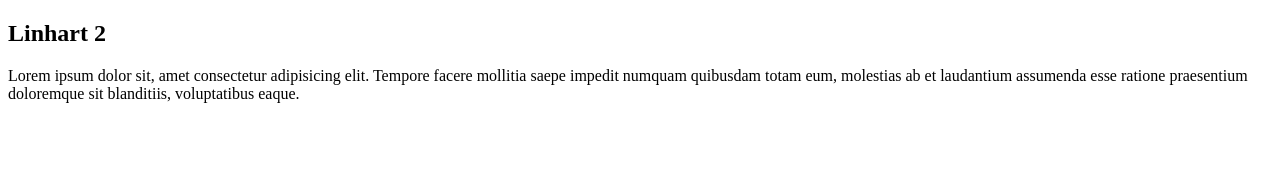
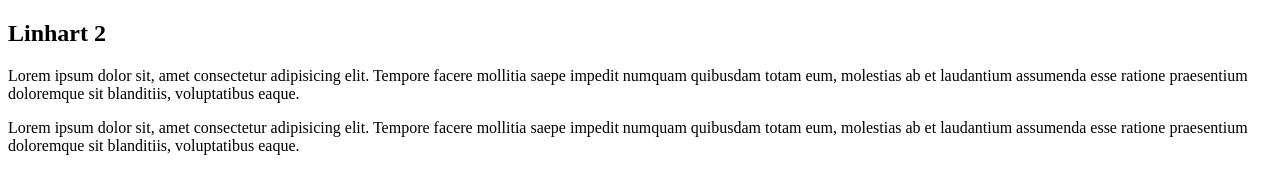
Before and after one commit to denis-linhart/git10, a plain HTML site: page index.html in a window 1280 px wide. Drawn offline with Linux system fonts and the light colour scheme.

Commit message:
přidání druhého odstavce

```diff
--- a/index.html
+++ b/index.html
@@ -9,6 +9,9 @@
     <p>Lorem ipsum dolor sit, amet consectetur adipisicing elit. Tempore facere mollitia saepe impedit numquam quibusdam
         totam eum, molestias ab et laudantium assumenda esse ratione praesentium doloremque sit blanditiis, voluptatibus
         eaque.</p>
+    <p>Lorem ipsum dolor sit, amet consectetur adipisicing elit. Tempore facere mollitia saepe impedit numquam quibusdam
+        totam eum, molestias ab et laudantium assumenda esse ratione praesentium doloremque sit blanditiis, voluptatibus
+        eaque.</p>
 
 </body>
 </html>
```
